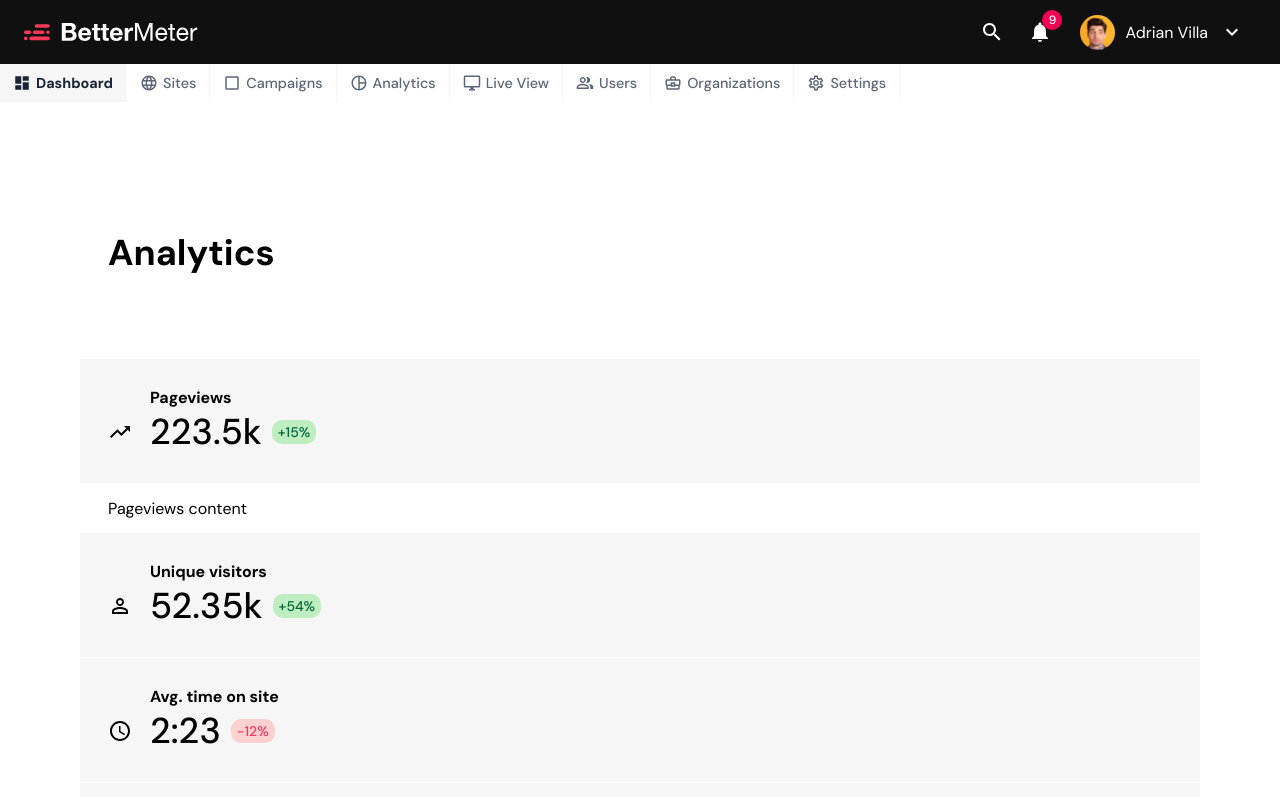
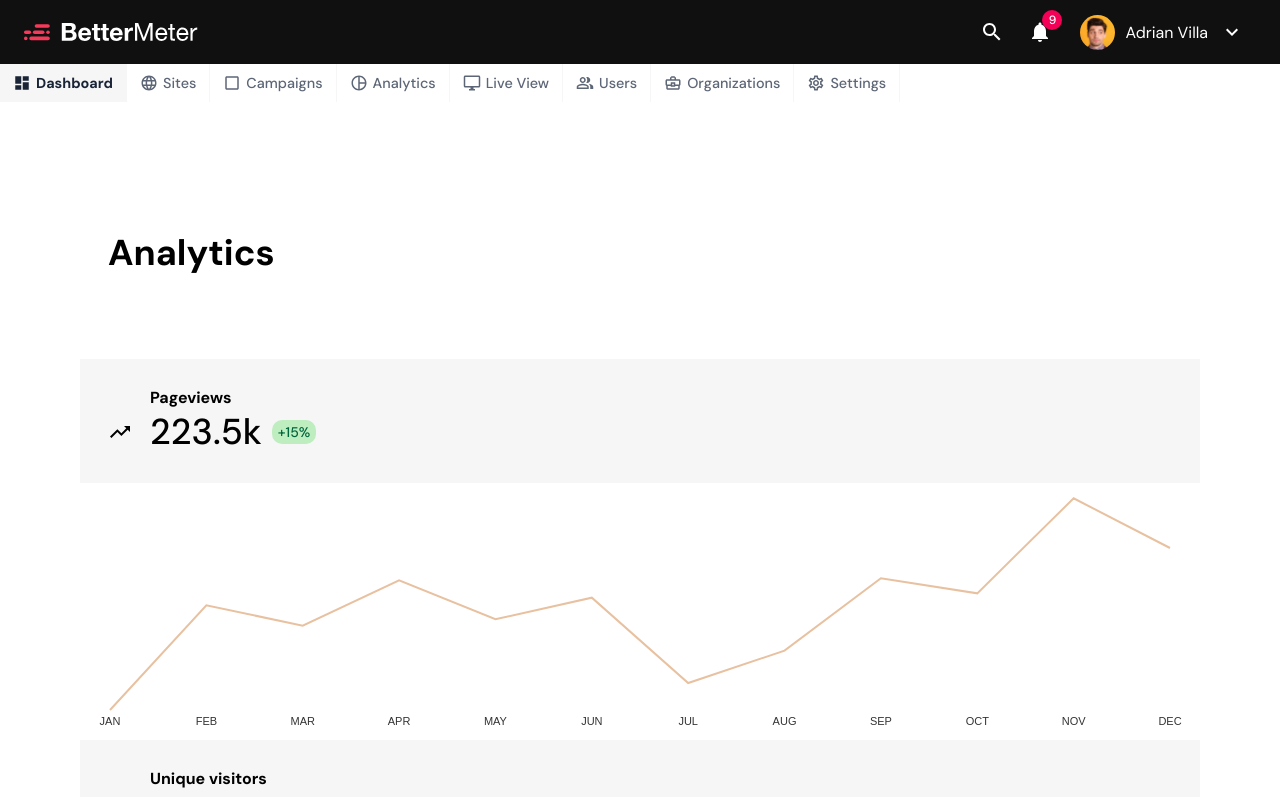
Before and after one commit to GBarkhatov/carlo-test, a React (Create React App) app: page / in a window 1280 px wide. Shown: the top 797 px of the page. Built offline with nearby package versions, Linux system fonts and the light colour scheme.

Commit message:
add graph

```diff
--- a/package.json
+++ b/package.json
@@ -5,6 +5,7 @@
   "dependencies": {
     "@material-ui/core": "^4.11.0",
     "@material-ui/icons": "^4.9.1",
+    "@nivo/line": "^0.64.0",
     "@reach/router": "^1.3.4",
     "@testing-library/jest-dom": "^5.11.4",
     "@testing-library/react": "^11.1.0",
--- a/src/components/AnalyticsPanel/AnalyticsPanel.js
+++ b/src/components/AnalyticsPanel/AnalyticsPanel.js
@@ -5,6 +5,8 @@ import Tab from './Tab'
 import tabs from './tabs'
 import FilterPanel from '../FilterPanel/FilterPanel'
 import filters from './filters'
+import Graph from './Graph'
+import graphData from './graph-data'
 
 const Component = styled.div`
   padding: 56px 0;
@@ -46,7 +48,7 @@ const AnalyticsPanel = () => {
             open={title === open}
             onClick={handleTabClick}
           >
-            <span>{title} content</span>
+            <Graph data={graphData} />
           </Tab>
         ))}
       </TabsWrapper>
--- /dev/null
+++ b/src/components/AnalyticsPanel/Graph.js
@@ -0,0 +1,33 @@
+import React from 'react'
+import { ResponsiveLine } from '@nivo/line'
+
+const Graph = ({ data }) => (
+  <ResponsiveLine
+    data={data}
+    margin={{ top: 10, right: 30, bottom: 30, left: 30 }}
+    xScale={{ type: 'point' }}
+    yScale={{
+      type: 'linear',
+      min: 'auto',
+      max: 'auto',
+      stacked: true,
+      reverse: false
+    }}
+    axisTop={null}
+    axisRight={null}
+    axisBottom={{
+      orient: 'bottom',
+      tickSize: 0,
+      tickPadding: 5,
+      tickRotation: 0
+    }}
+    axisLeft={null}
+    enableGridX={false}
+    enableGridY={false}
+    pointSize={0}
+    useMesh
+    legends={[]}
+  />
+)
+
+export default Graph
--- a/src/components/AnalyticsPanel/Tab.js
+++ b/src/components/AnalyticsPanel/Tab.js
@@ -16,7 +16,7 @@ const TopPart = styled.div`
 
 const Content = styled.div`
   background-color: #fff;
-  padding: 14px 28px;
+  height: 256px;
 `
 
 const InnerWrapper = styled.div`
--- /dev/null
+++ b/src/components/AnalyticsPanel/graph-data.js
@@ -0,0 +1,58 @@
+const graphData = [
+  {
+    id: 'japan',
+    color: '#FF9900',
+    data: [
+      {
+        x: 'JAN',
+        y: 0
+      },
+      {
+        x: 'FEB',
+        y: 97
+      },
+      {
+        x: 'MAR',
+        y: 78
+      },
+      {
+        x: 'APR',
+        y: 120
+      },
+      {
+        x: 'MAY',
+        y: 84
+      },
+      {
+        x: 'JUN',
+        y: 104
+      },
+      {
+        x: 'JUL',
+        y: 25
+      },
+      {
+        x: 'AUG',
+        y: 55
+      },
+      {
+        x: 'SEP',
+        y: 122
+      },
+      {
+        x: 'OCT',
+        y: 108
+      },
+      {
+        x: 'NOV',
+        y: 196
+      },
+      {
+        x: 'DEC',
+        y: 150
+      }
+    ]
+  }
+]
+
+export default graphData
```
Also changed, not shown: 1 other file (tests, documents, lock files or other folders).
